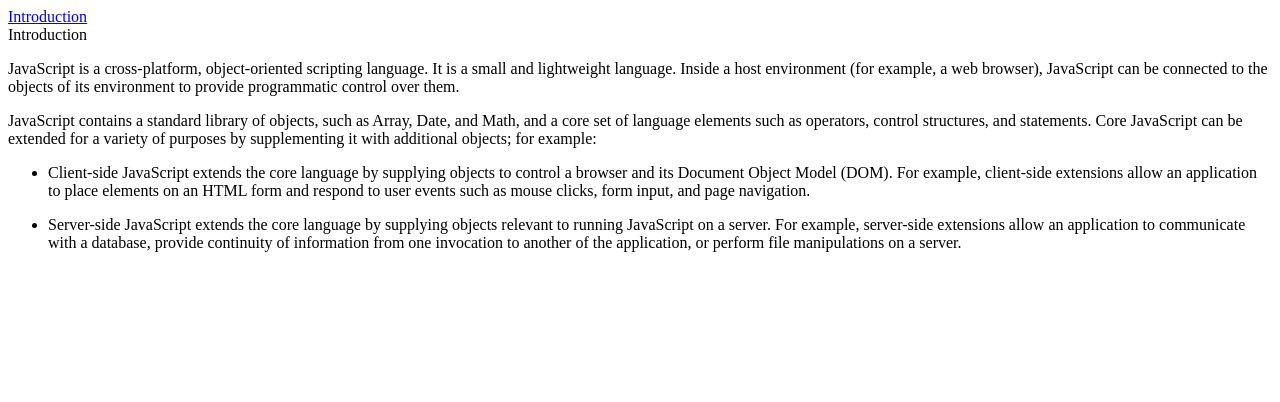
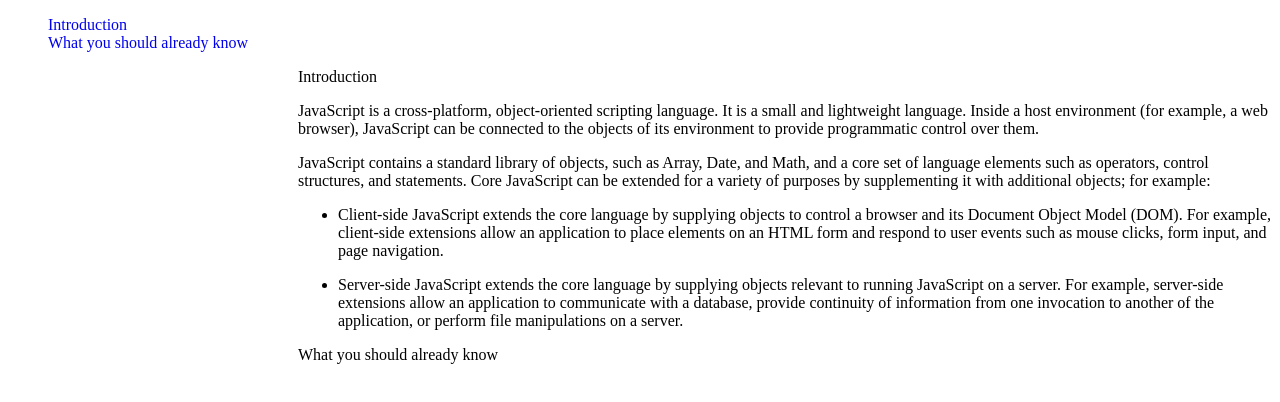
Before and after one commit to ksenia-nesytova/FCC_04_Tech_doc, a plain HTML site: page index.html in a window 1280 px wide. Drawn offline with Linux system fonts and the light colour scheme.

Commit message:
add style for sidenav

```diff
--- a/index.html
+++ b/index.html
@@ -2,12 +2,16 @@
 <html lang="en" dir="ltr">
   <head>
     <meta charset="utf-8">
-    <title></title>
+    <link rel="stylesheet" href="style.css">
+    <title>Technocal Documentation</title>
   </head>
   <body>
     <main>
       <div class="sidenav">
-        <a href="#Introduction">Introduction</a>
+        <ul>
+          <a href="#Introduction">Introduction</a>
+          <a href="#What you should already know">What you should already know</a>
+        </ul>
       </div>
       <article class="main-section" id="Introduction">
         <header>
@@ -23,6 +27,11 @@
         </li>
         </ul>
       </article>
+      <article class="main-section" id="What_you_should_already_know">
+        <header>
+          What you should already know
+        </header>
+      </article>
     </main>
   </body>
 </html>
--- a/style.css
+++ b/style.css
@@ -1,5 +1,19 @@
+$sidenav-width: 290px;
+
 .sidenav {
   position: fixed;
   z-index: 1;
   overflow-x: hidden;
+  width: 290px;
+  border-right: solid;
+  border-color: black;
 }
+
+.sidenav a {
+  text-decoration: none;
+  display: block;
+}
+
+.main-section {
+  margin-left: 290px;
+}
```
